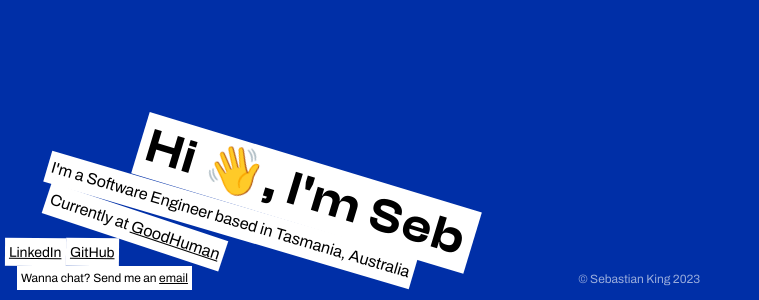
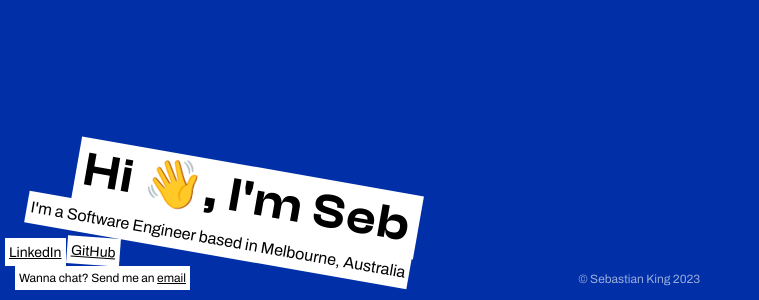
Before and after one commit to sebastiancwk/personal-website, a Next.js app: page / in a window 1280 px wide. Shown: the part 500-800 px from the top of the page, without its empty margins (0-759 px from the left). Built offline with nearby package versions, Linux system fonts and the light colour scheme.

Commit message:
removed goodhuman mention

```diff
--- a/src/app/page.tsx
+++ b/src/app/page.tsx
@@ -1,11 +1,4 @@
 "use client";
-import {
-  MutableRefObject,
-  PropsWithChildren,
-  useEffect,
-  useMemo,
-  useRef,
-} from "react";
 import React from "react";
 import { GravityDiv } from "./components/gravity-div/gravity-div";
 import { GravityContainer } from "./components/gravity-container/gravity-container";
@@ -28,18 +21,10 @@ function Page() {
           <div className="flex gap-1">
             <GravityDiv delay={defaultDelay}>
               <p className="p-1 bg-white">
-                I&apos;m a Software Engineer based in Tasmania, Australia
+                I&apos;m a Software Engineer based in Melbourne, Australia
               </p>
             </GravityDiv>
           </div>
-          <GravityDiv delay={defaultDelay}>
-            <p className="p-1 bg-white">
-              Currently at{" "}
-              <a href="https://www.goodhuman.me/" target="_blank">
-                GoodHuman
-              </a>
-            </p>
-          </GravityDiv>
           <div className="flex gap-1">
             <GravityDiv delay={defaultDelay}>
               <p className="text-sm p-1 bg-white">
```
